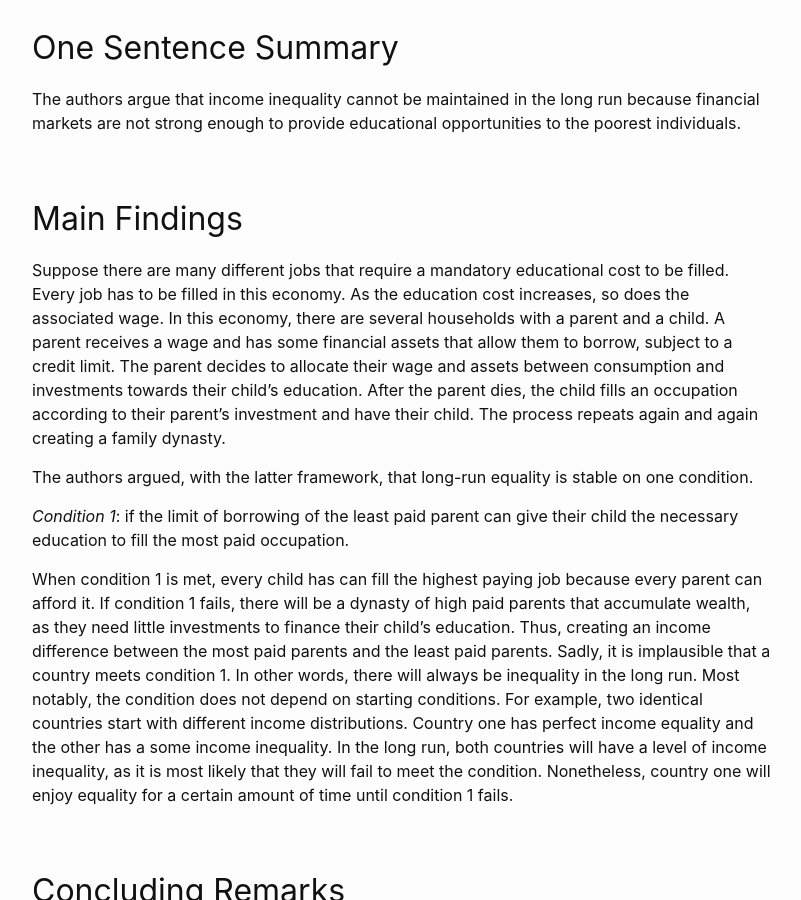
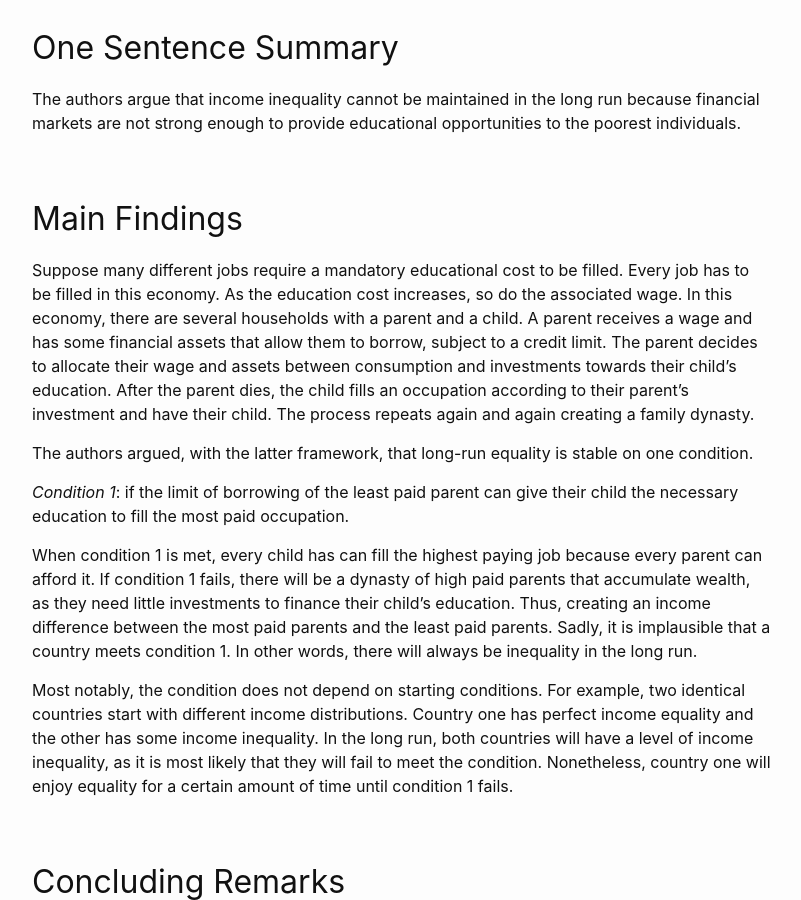
Before and after one commit to jjgecon/jjgecon.github.io, a Jekyll site: the page built from _posts/2020-05-25-(#23).md, in a window 1280 px wide and 900 px high, scrolled down 425 px. Shown: the whole window, without its empty margins (238-1039 px from the left). Built offline with Jekyll 4.4.1, drawn with Linux system fonts in a browser that asks for light colours.

Commit message:
23 update

```diff
--- a/_posts/2020-05-25-(#23).md
+++ b/_posts/2020-05-25-(#23).md
@@ -14,14 +14,15 @@ The authors argue that income inequality cannot be maintained in the long run be
 
 ## Main Findings
 
-Suppose there are many different jobs that require a mandatory educational cost to be filled. Every job has to be filled in this economy. As the education cost increases, so does the associated wage. In this economy, there are several households with a parent and a child. A parent receives a wage and has some financial assets that allow them to borrow, subject to a credit limit. The parent decides to allocate their wage and assets between consumption and investments towards their child’s education. After the parent dies, the child fills an occupation according to their parent’s investment and have their child. The process repeats again and again creating a family dynasty.
+Suppose many different jobs require a mandatory educational cost to be filled. Every job has to be filled in this economy. As the education cost increases, so do the associated wage. In this economy, there are several households with a parent and a child. A parent receives a wage and has some financial assets that allow them to borrow, subject to a credit limit. The parent decides to allocate their wage and assets between consumption and investments towards their child’s education. After the parent dies, the child fills an occupation according to their parent’s investment and have their child. The process repeats again and again creating a family dynasty.
 
 The authors argued, with the latter framework, that long-run equality is stable on one condition.
 
 *Condition 1*: if the limit of borrowing of the least paid parent can give their child the necessary education to fill the most paid occupation.
 
 When condition 1 is met, every child has can fill the highest paying job because every parent can afford it. If condition 1 fails, there will be a dynasty of high paid parents that accumulate wealth, as they need little investments to finance their child’s education. Thus, creating an income difference between the most paid parents and the least paid parents. Sadly, it is implausible that a country meets condition 1. In other words, there will always be inequality in the long run.
-Most notably, the condition does not depend on starting conditions. For example, two identical countries start with different income distributions. Country one has perfect income equality and the other has a some income inequality. In the long run, both countries will have a level of income inequality, as it is most likely that they will fail to meet the condition. Nonetheless, country one will enjoy equality for a certain amount of time until condition 1 fails.
+
+Most notably, the condition does not depend on starting conditions. For example, two identical countries start with different income distributions. Country one has perfect income equality and the other has some income inequality. In the long run, both countries will have a level of income inequality, as it is most likely that they will fail to meet the condition. Nonetheless, country one will enjoy equality for a certain amount of time until condition 1 fails.
 
 ## Concluding Remarks
 
```
Also changed, not shown: 1 other file.
